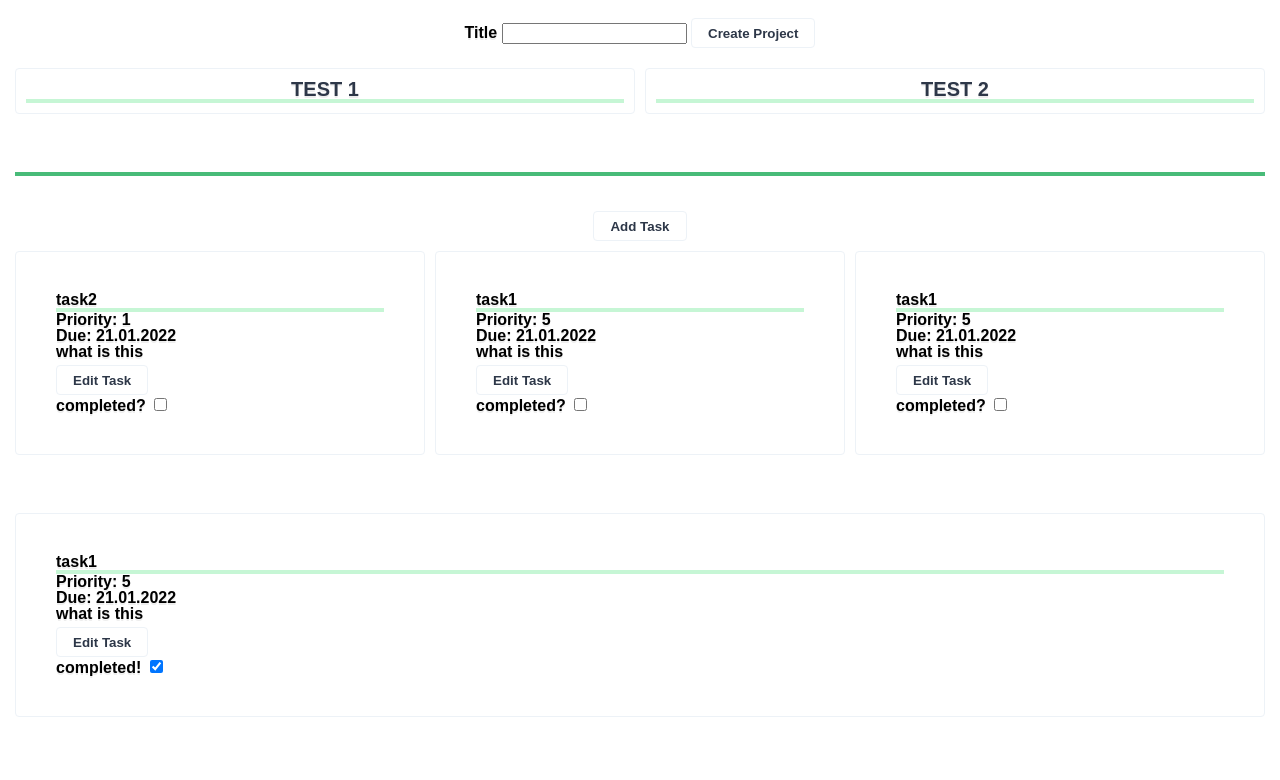
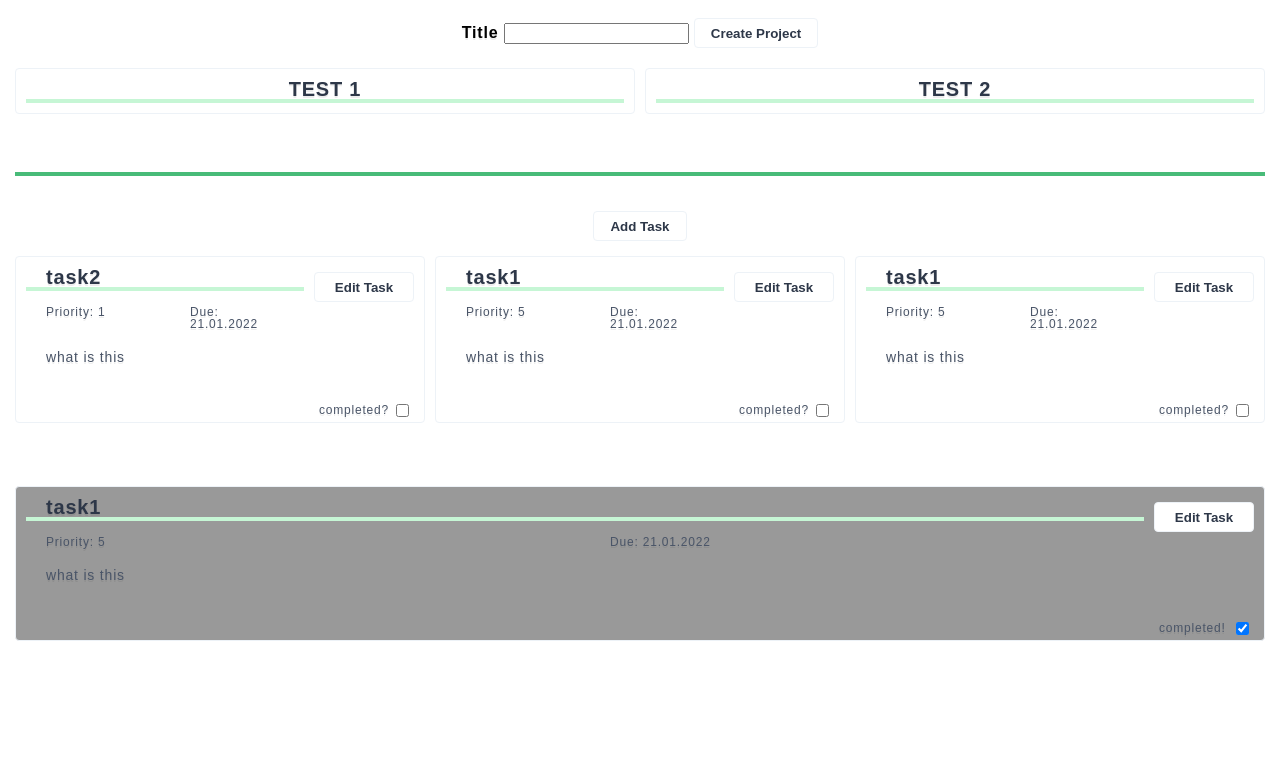
Before and after one commit to ToGanz/js-todo-app, a website built with webpack: page dist/index.html in a window 1280 px wide. Shown: the part 56-836 px from the top of the page. After the commit the page ends 800 px from the top, so only its background shows below. Built offline with Linux system fonts and the light colour scheme.

Commit message:
adds task styling

```diff
--- a/src/index.js
+++ b/src/index.js
@@ -21,7 +21,6 @@ project1.addTask(task2);
 project1.addTask(task3);
 project1.addTask(task4);
 
-
 project2.addTask(task1);
 project2.addTask(task2);
 
--- a/src/scss/_color-scheme.scss
+++ b/src/scss/_color-scheme.scss
@@ -1,4 +1,4 @@
 $green: #48bb78;
 $light_green: #c6f6d5;
 $black: #2d3748;
-$gray: rgba(45, 55, 72, 1);
+$gray: rgba(74, 85, 104, 1);
--- a/src/scss/main_style.scss
+++ b/src/scss/main_style.scss
@@ -8,6 +8,7 @@ html {
   font-family: Source Sans Pro, sans-serif;
   font-weight: 600;
   font-size: 16px;
+  letter-spacing: 0.05rem;
   color: var($black);
   text-shadow: 0 2px 0 rgba(0, 0, 0, 0.07);
   @include button;
@@ -32,8 +33,6 @@ input:focus {
   outline: 1px auto $green;
 }
 
-
-
 // Grid it
 
 #app {
@@ -49,9 +48,8 @@ input:focus {
   grid-template-columns: 1fr;
   justify-items: center;
   grid-gap: 10px;
-}
-
-#tasks-section ul {
+  font-weight: 400;
+  ul {
     width: 100%;
     display: grid;
     grid-template-columns: repeat(auto-fit, minmax(300px, 1fr));
@@ -59,9 +57,84 @@ input:focus {
     grid-gap: 10px;
   }
 
-#tasks-section li {
+  li {
     width: 100%;
   }
+
+  .task {
+    text-align: start;
+    padding: 10px 10px 0 10px;
+    display: grid;
+    grid-template-columns: 3fr auto;
+    grid-gap: 10px;
+    margin-top: 5px;
+    color: $gray;
+
+    .inner-task {
+      display: grid;
+      grid-template-columns: 1fr 1fr;
+      grid-template-rows: auto auto auto;
+      grid-gap: 10px;
+      color: $gray;
+
+      h1 {
+        grid-column: 1 / 3;
+        grid-row: 1 / 2;
+        font-size: 20px;
+        font-weight: bold;
+        color: $black;
+        padding-left: 20px;
+      }
+
+      h3 {
+        grid-column: 1 / 2;
+        grid-row: 2 / 3;
+        font-size: 12px;
+        padding: 5px 20px;
+      }
+
+      h4 {
+        grid-column: 2 / 3;
+        grid-row: 2 / 3;
+        font-size: 12px;
+        padding: 5px 20px;
+      }
+
+      p {
+        grid-column: 1 / 3;
+        grid-row: 3 / 4;
+        font-size: 14px;
+        padding: 5px 20px;
+      }
+    }
+
+    .checks {
+      grid-column: 2 / 3;
+      grid-row: 4 / 5;
+      display: grid;
+      grid-template-columns: auto auto;
+      justify-items: end;
+      padding: 5px;
+      label {
+        display: inline-block;
+        font-size: 12px;
+        width: 70px;
+        margin-right: 7px;
+        white-space: nowrap;
+        vertical-align: middle;
+      }
+      .check {
+        vertical-align: middle;
+        margin: 0px;
+      }
+    }
+  }
+  .finished {
+    background-color: rgb(0, 0, 0); /* Fallback color */
+    background-color: rgba(0, 0, 0, 0.4); /* Black w/ opacity */
+  }
+}
+
 
 
 .project-section {
```
Also changed, not shown: dist/main.js. Lines whose indentation alone changed are shown as unchanged.
